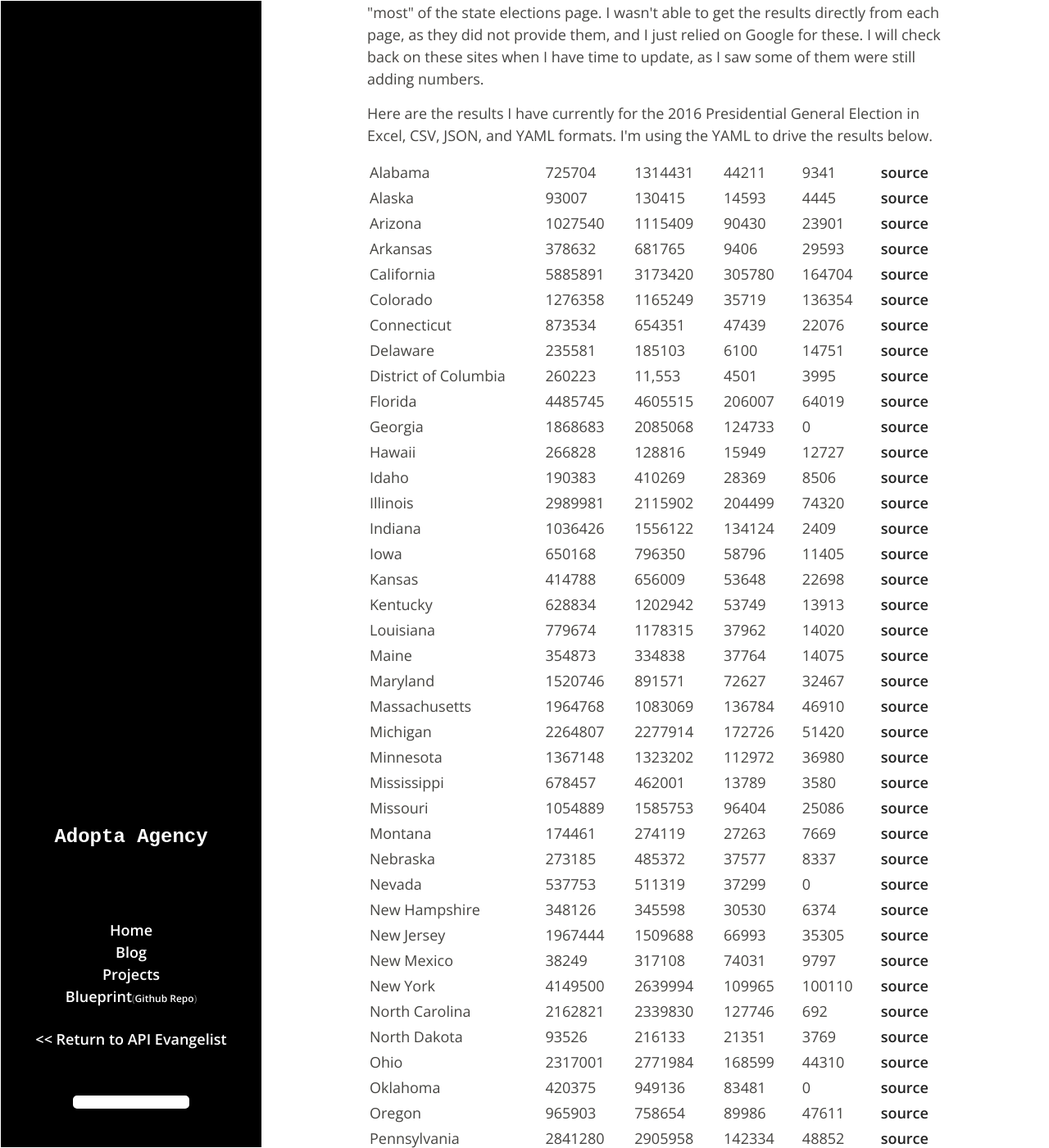
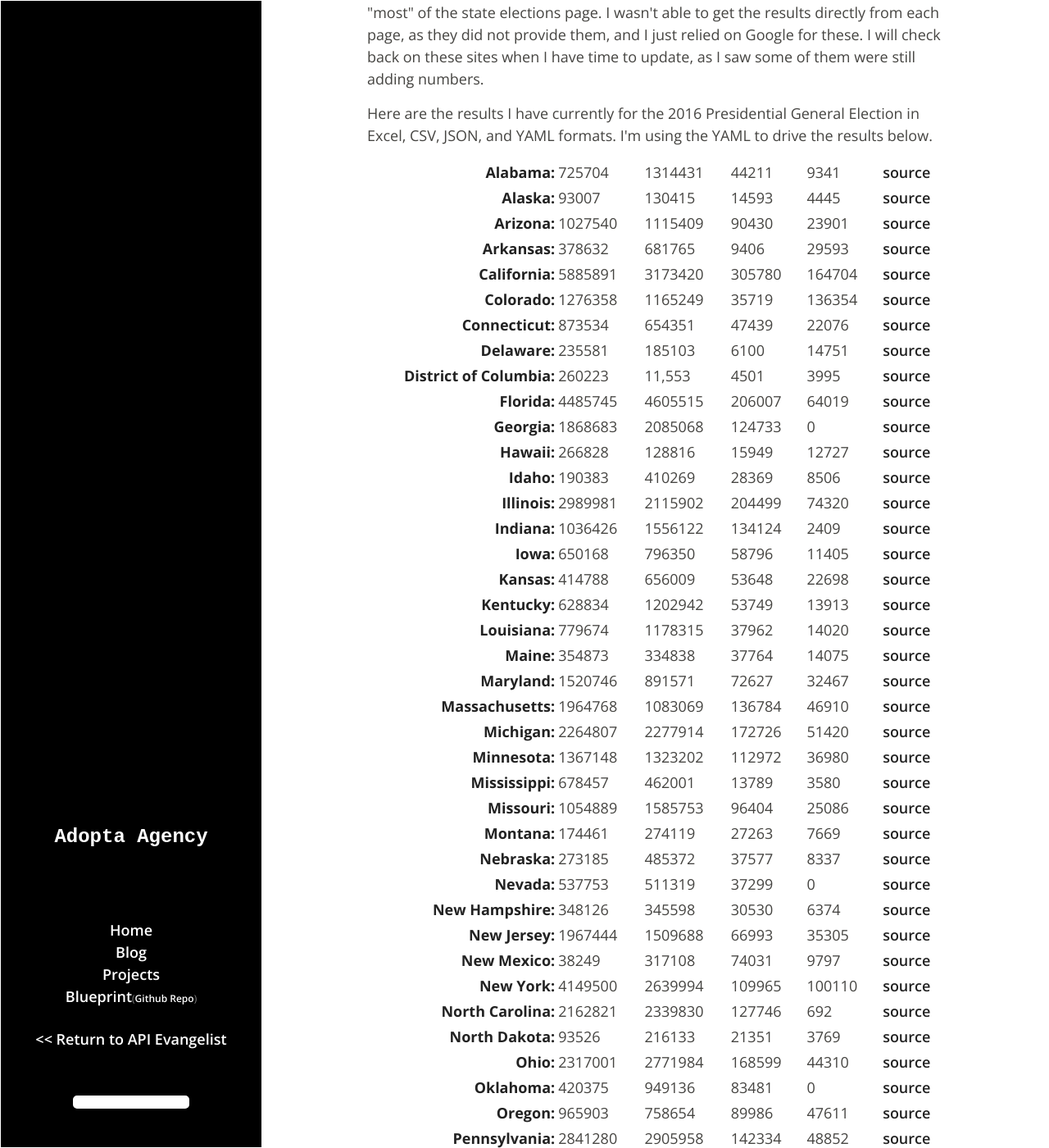
Before and after one commit to adopta-agency/2016-presidential-election-results, a Jekyll site: the page built from index.html, in a window 1280 px wide and 1400 px high, scrolled down 1200 px. Shown: the whole window at 82% size. Built offline with Jekyll 4.4.1, drawn with Linux system fonts in a browser that asks for light colours; some of the changed text lies outside the part shown.

```diff
--- a/index.html
+++ b/index.html
@@ -51,7 +51,7 @@
 <table width="100%">
 {% for results in site.data.results %}
 <tr>
-  <td>{{ results.state }}</td>
+  <td align="right"><strong>{{ results.state }}:</strong></td>
   <td>{{ results.hilliary_clinton }}</td>
   <td>{{ results.donald_trump }}</td>
   <td>{{ results.gary_johnson }}</td>
```
